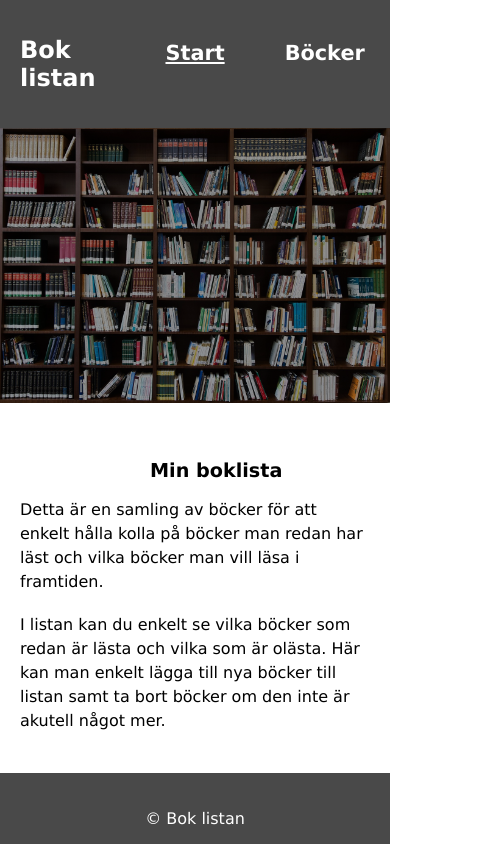
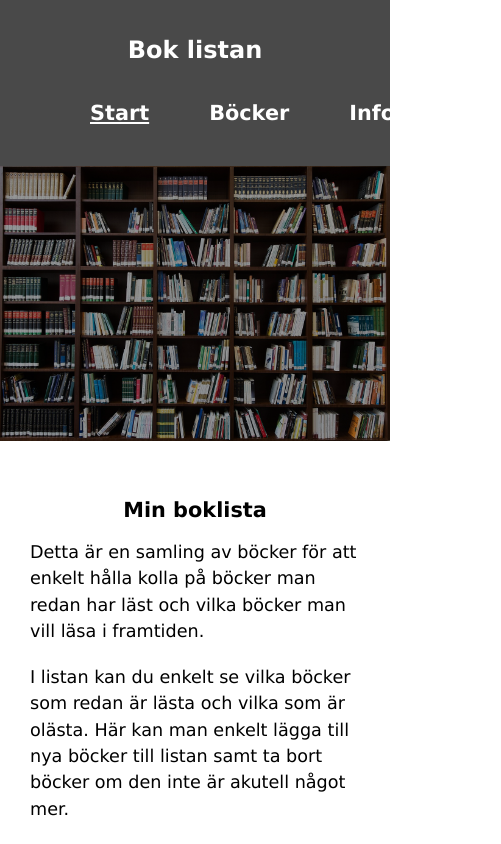
Before and after one commit to haan2402/vue-laboration3, a Vue app: page / in a window 390 px wide. Shown: the top 844 px of the page, 501 px wide, since content can reach past the window. Built offline with nearby package versions, Linux system fonts and the light colour scheme.

Commit message:
gjort media queries för header och startsida

```diff
--- a/src/components/Header.vue
+++ b/src/components/Header.vue
@@ -29,6 +29,7 @@
     .header-container {
         display: flex;
         justify-content: space-around;
+        flex-wrap: wrap;
         margin: 0 auto;
         max-width: 1000px;
     }
@@ -60,4 +61,10 @@
     .router-link-active {
         text-decoration: underline;
     }
+
+    @media (max-width: 600px) {
+        .header-container {
+            align-items: center;
+        }
+    }
 </style>
--- a/src/views/startView.vue
+++ b/src/views/startView.vue
@@ -18,11 +18,14 @@
 <style scoped>
     .banner-container {
         position: relative;
+        width: 100%;
+        max-height: 350px;
+        overflow: hidden;
     }
 
     .banner {
         width: 100%;
-        max-height: 350px;
+        height: 100%;
         object-fit: cover;
         display: block;
     }
@@ -38,13 +41,14 @@
         max-width: 900px;
         margin: 20px auto;
         padding: 20px;
+        display: flex;
+        flex-direction: column;
         justify-content: center;
         align-items: center;
     }
 
     h2 {
         font-size: 1.2em;
-        margin-left: 130px;
     }
 
     p {
@@ -53,4 +57,15 @@
         max-width: 40em;
         margin: 0 auto;
     }
+
+    @media (max-width: 600px) {
+        h2 {
+            font-size: 1.3em;
+        }
+
+        p {
+            font-size: 1.1em;
+            padding: 0 10px;
+        }
+    }
 </style>
```
